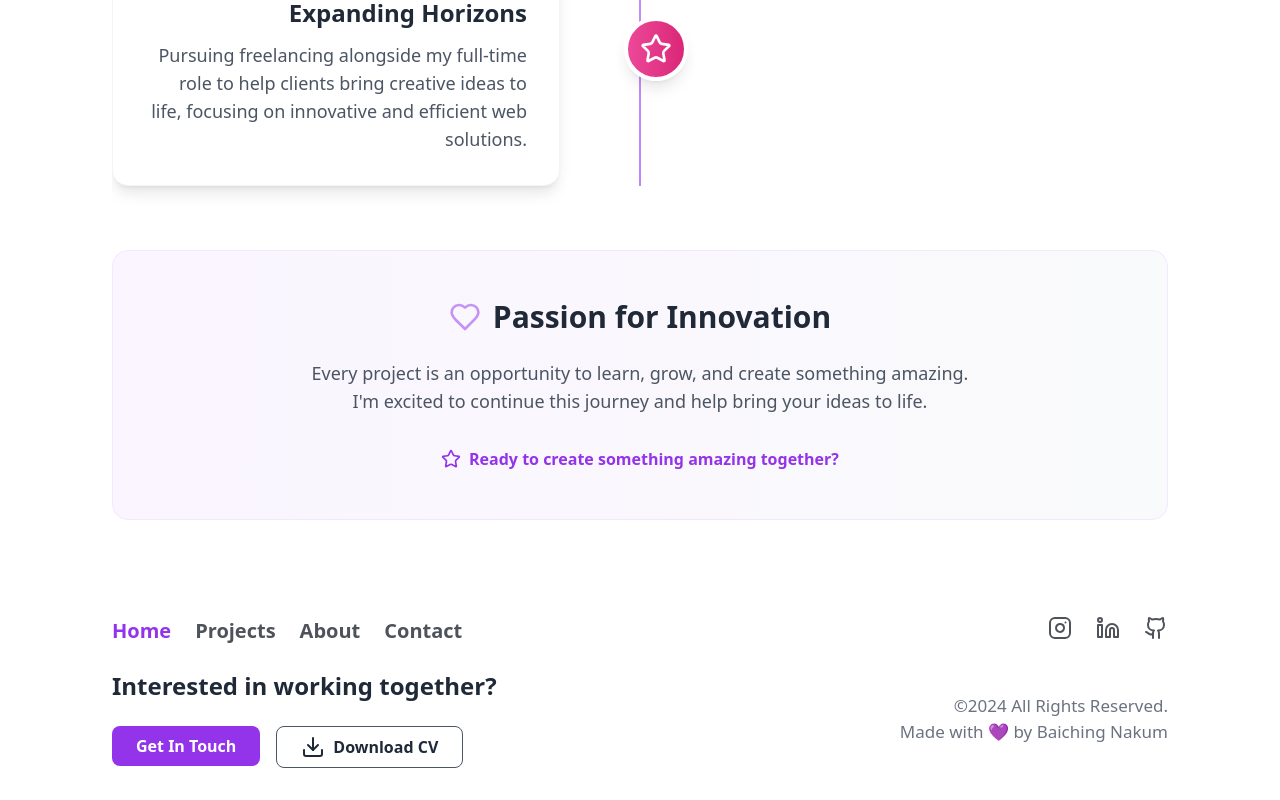
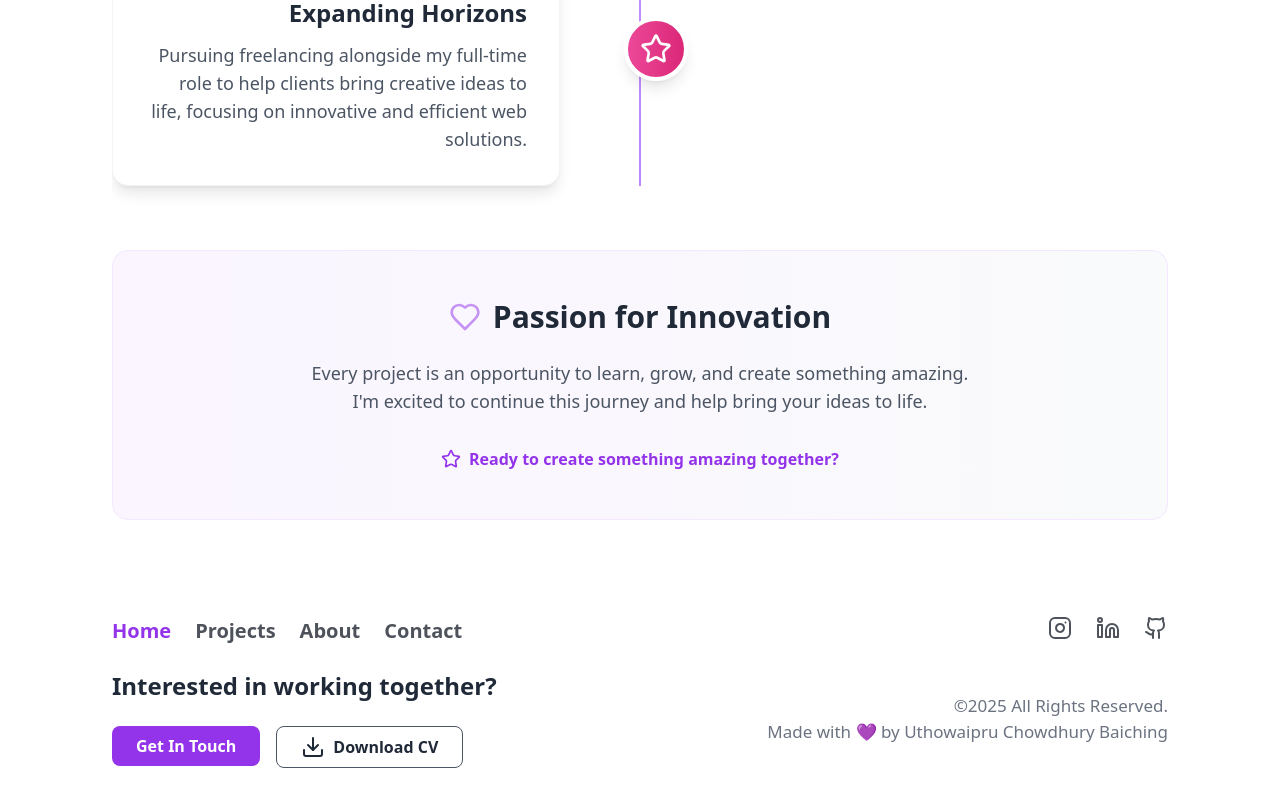
Before and after one commit to baiching/Portfolio, a Next.js app: page / in a window 1280 px wide. Shown: the part 5659-6459 px from the top of the page. Built offline with nearby package versions, Linux system fonts and the light colour scheme.

Commit message:
fixing footer

```diff
--- a/src/components/Footer.tsx
+++ b/src/components/Footer.tsx
@@ -43,9 +43,9 @@ const Footer = () => {
         {/* Copyright */}
         <section className="flex flex-col justify-center items-center md:items-end">
           <h3 className="text-[17px] text-gray-500 text-end">
-            ©2024 All Rights Reserved.
+            ©2025 All Rights Reserved.
             <br />
-            Made with 💜 by Baiching Nakum
+            Made with 💜 by Uthowaipru Chowdhury Baiching
           </h3>
         </section>
       </div>
```
